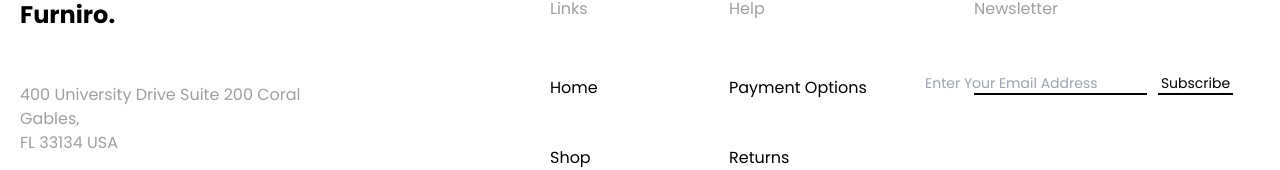
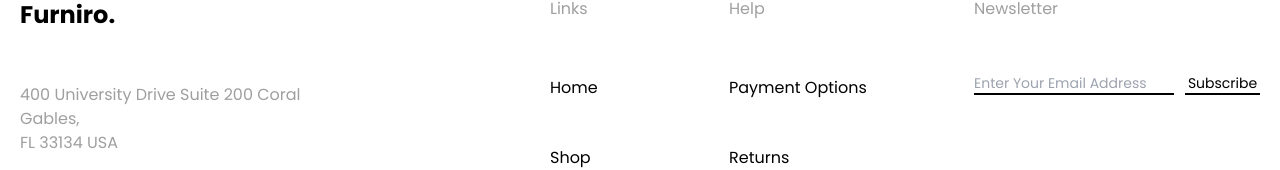
Before and after one commit to Tayling-Ng/desafio-4_compassUol, a React (Vite) app: page / in a window 1280 px wide. Shown: the part 4359-4529 px from the top of the page. Built offline with nearby package versions, Linux system fonts and the light colour scheme.

Commit message:
fix: input

```diff
--- a/src/components/Footer/Footer.tsx
+++ b/src/components/Footer/Footer.tsx
@@ -103,8 +103,8 @@ export const Footer = () => {
                                 <p>Newsletter</p>
                             </div>
                             {/* Group 29 */}
-                            <div className="flex flex-row items-center w-[286px] gap-[11px]">
-                                <div className="flex justify-center items-center w-[173px] h-[21px] leading-5 border-0 border-b-2 border-black focus:border-black outline-none px-2 py-1 text-[14px] text-left">
+                            <div className="flex flex-row items-center w-[286px] gap-[11px] ">
+                                <div className="flex  items-center w-[200px] h-[21px] leading-5 border-0 border-b-2 border-black focus:border-black outline-none text-[14px] ">
                                     <input
                                         type="email"
                                         placeholder="Enter Your Email Address"
```
